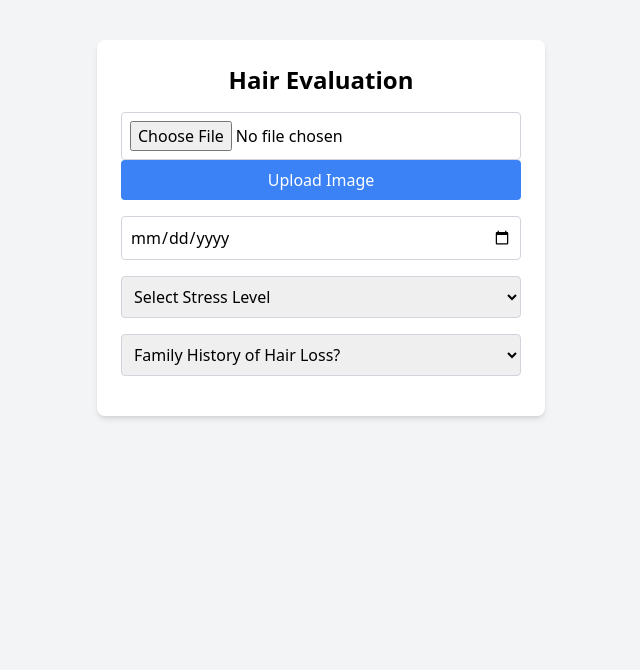
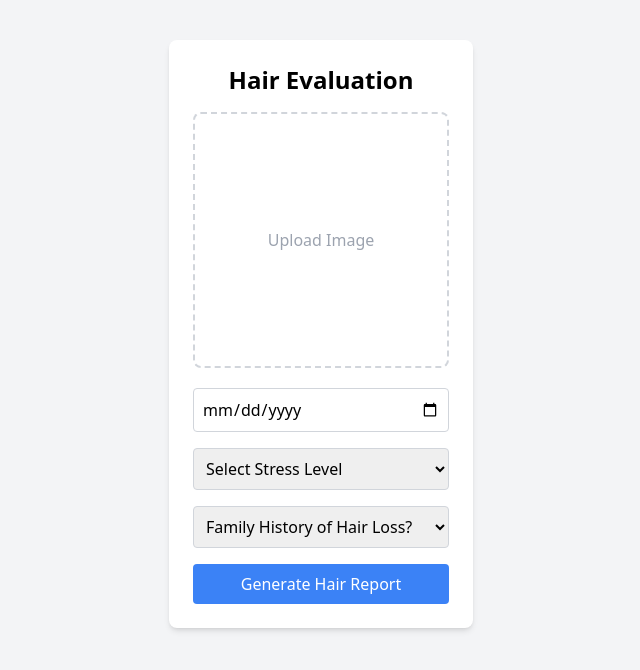
Before and after one commit to Nishant0783/HairCare, a React (Vite) app in the folder frontend/: page / in a window 1280 px wide. Both pictures are taken after typing "Sample", "Sample", "name@example.com" into the empty fields and a click on the button "Continue to Hair Assessment". Shown: the top 670 px of the page, without its empty margins (319-959 px from the left). Built offline with nearby package versions, Linux system fonts and the light colour scheme.

Commit message:
complete demo

```diff
--- a/frontend/src/App.jsx
+++ b/frontend/src/App.jsx
@@ -3,6 +3,7 @@
 import './index.css';
 import Report from './Report.jsx';
 import axios from 'axios';
+import ImageUpload from './components/ImageUpload.jsx';
 
 const App = () => {
   const [step, setStep] = useState(1);
@@ -10,6 +11,9 @@
   const [report, setReport] = useState(null);
   const [error, setError] = useState('');
   const [isHairfall, setIsHairFall] = useState(null);
+  const [uploadedImage, setUploadedImage] = useState(null);
+  const [loading, setLoading] = useState(false);
+  const [isDisabled, setIsDisabled] = useState(true)
 
   const getTodayDate = () => {
     const today = new Date();
@@ -23,8 +27,7 @@
   ];
 
   const hairEvaluationFields = [
-    { type: 'file', name: 'file', placeholder: 'Choose File' },
-    { type: 'date', name: 'date', placeholder: 'D.O.B', max: getTodayDate()}, // Restricting the date input
+    { type: 'date', name: 'date', placeholder: 'D.O.B', max: getTodayDate() },
     { type: 'select', name: 'stressLevel', placeholder: 'Select Stress Level', options: ['Low', 'Medium', 'High'] },
     { type: 'select', name: 'familyHistory', placeholder: 'Family History of Hair Loss?', options: ['Yes', 'No'] },
   ];
@@ -39,9 +42,10 @@
   const handleImageUpload = async (file) => {
     const formData = new FormData();
     formData.append('file', file);
+    setUploadedImage(file);
 
     try {
-      const response = await axios.post('https://haircare-xmpz.onrender.com/analyzeImage', formData, {
+      const response = await axios.post('http://localhost:5000/analyzeImage', formData, {
         headers: {
           'Content-Type': 'multipart/form-data',
         },
@@ -49,34 +53,46 @@
       console.log("Response of image analysis: ", response);
       setError('');
       setImageAnalysis(response.data);
+      if(!response.data.isHairfall) {
+        setError('Uploaded image is not a hairfall image');
+        return
+      }
       setIsHairFall(response.data.isHairfall);
+      setIsDisabled(!(response.data.isHairfall))
     } catch (error) {
       console.error('Error analyzing image:', error);
-      setError(error.message);
+      setError('Uploaded image is not a hairfall image');
+      setIsHairFall(false);
+      setIsDisabled(true)
     }
   };
 
   const handleHairEvaluationSubmit = async (data) => {
-    if (!imageAnalysis) {
+    if (!imageAnalysis || !uploadedImage) {
       alert('Please upload and analyze an image first.');
       return;
     }
 
     const formData = new FormData();
-    formData.append('file', data.file);
+    formData.append('file', uploadedImage);
     formData.append('fullName', localStorage.getItem('name'));
     formData.append('phoneNumber', localStorage.getItem('number'));
     formData.append('email', localStorage.getItem('email'));
     formData.append('date', data.date);
     formData.append('stressLevel', data.stressLevel);
     formData.append('familyHistory', data.familyHistory);
-
+    // Inspect FormData content
+    for (let [key, value] of formData.entries()) {
+      console.log(key, value);
+    }
     localStorage.setItem('dob', data.date);
     localStorage.setItem('stress', data.stressLevel);
     localStorage.setItem('history', data.familyHistory);
 
+    setLoading(true);
+
     try {
-      const response = await axios.post('https://haircare-xmpz.onrender.com/submit', formData, {
+      const response = await axios.post('http://localhost:5000/submit', formData, {
         headers: {
           'Content-Type': 'multipart/form-data',
         },
@@ -88,6 +104,8 @@
     } catch (error) {
       console.error('Error generating report:', error);
       setError("Error in generating report");
+    } finally {
+      setLoading(false);
     }
   };
 
@@ -103,21 +121,25 @@
         />
       )}
       {step === 2 && (
+        <>
           <FormStep
             formTitle="Hair Evaluation"
             formFields={hairEvaluationFields}
             buttonText="Generate Hair Report"
             onSubmit={handleHairEvaluationSubmit}
             isLastStep={true}
-          onImageUpload={handleImageUpload}
             showButton={isHairfall}
+            isImage={true}
+            isLoading={loading}
+            imageComponent={<ImageUpload onImageUpload={handleImageUpload} />}
+            isDisabled = {isDisabled}
           />
+        </>
       )}
       {step === 3 && (
         <Report report={report} />
       )}
-      {isHairfall === false && <p>The image uploaded is not a hairfall image. Please re-upload image</p>}
-      {error && error !== '' && <p>{error}</p>}
+      {error && <p className="text-red-500">{error}</p>}
     </div>
   );
 };
--- a/frontend/src/FormStep.jsx
+++ b/frontend/src/FormStep.jsx
@@ -1,12 +1,12 @@
 import React, { useState } from 'react';
 
-const FormStep = ({ formTitle, formFields, buttonText, onSubmit, onImageUpload, showButton }) => {
+const FormStep = ({ formTitle, formFields, buttonText, onSubmit, showButton, isImage, imageComponent, isLoading, isDisabled }) => {
   const [formData, setFormData] = useState({});
   const [errors, setErrors] = useState({});
 
   const handleChange = (e) => {
-    const { name, value, type, files } = e.target;
-    setFormData({ ...formData, [name]: type === 'file' ? files[0] : value });
+    const { name, value, type } = e.target;
+    setFormData({ ...formData, [name]: value });
     if (errors[name]) {
       setErrors({ ...errors, [name]: '' });
     }
@@ -32,16 +32,11 @@
     }
   };
 
-  const handleImageUpload = (e) => {
-    e.preventDefault()
-    if(formData.file !== '') {
-      onImageUpload(formData.file)
-    }
-  }
-
   return (
     <div className="max-w-md mx-auto p-6 bg-white rounded-lg shadow-md mt-10 flex flex-col">
       <h2 className="text-2xl font-bold mb-4 text-center">{formTitle}</h2>
+      {isImage && imageComponent}
+
       <form onSubmit={handleSubmit}>
         {formFields.map((field, index) => (
           <div key={index} className="mb-4">
@@ -59,7 +54,6 @@
                 ))}
               </select>
             ) : (
-              <>
               <input
                 type={field.type}
                 name={field.name}
@@ -68,28 +62,29 @@
                 max={field.max}
                 className="w-full p-2 border border-gray-300 rounded"
               />
-                {field.type == "file" && <button
-                  type="submit"
-                  className="w-full p-2 bg-blue-500 text-white rounded hover:bg-blue-700"
-                  onClick={handleImageUpload}
-                >
-                  Upload Image
-                </button>}
-
-              </>
             )}
             {errors[field.name] && <p className="text-red-500 text-sm mt-1">{errors[field.name]}</p>}
           </div>
         ))}
-        {
-          showButton && <button
+
+        <button
           type="submit"
-          className="w-full p-2 bg-blue-500 text-white rounded hover:bg-blue-700"
+          className={`w-full p-2 bg-blue-500 text-white rounded hover:bg-blue-700 ${!showButton && 'disabled:bg-blue-400'} ${isDisabled  ? 'pointer-events-none' : 'pointer-events-auto'}  ${isDisabled  ? 'bg-blue-300' : 'bg-blue-500'} ${isLoading && 'pointer-events-none'}`}
         >
-          {buttonText}
+          {isLoading ? (
+            <div role="status">
+              <svg aria-hidden="true" className="w-8 h-8 text-white animate-spin fill-blue-500 mx-auto" viewBox="0 0 100 101" fill="none" xmlns="http://www.w3.org/2000/svg">
+                <path d="M100 50.5908C100 78.2051 77.6142 100.591 50 100.591C22.3858 100.591 0 78.2051 0 50.5908C0 22.9766 22.3858 0.59082 50 0.59082C77.6142 0.59082 100 22.9766 100 50.5908ZM9.08144 50.5908C9.08144 73.1895 27.4013 91.5094 50 91.5094C72.5987 91.5094 90.9186 73.1895 90.9186 50.5908C90.9186 27.9921 72.5987 9.67226 50 9.67226C27.4013 9.67226 9.08144 27.9921 9.08144 50.5908Z" fill="currentColor" />
+                <path d="M93.9676 39.0409C96.393 38.4038 97.8624 35.9116 97.0079 33.5539C95.2932 28.8227 92.871 24.3692 89.8167 20.348C85.8452 15.1192 80.8826 10.7238 75.2124 7.41289C69.5422 4.10194 63.2754 1.94025 56.7698 1.05124C51.7666 0.367541 46.6976 0.446843 41.7345 1.27873C39.2613 1.69328 37.813 4.19778 38.4501 6.62326C39.0873 9.04874 41.5694 10.4717 44.0505 10.1071C47.8511 9.54855 51.7191 9.52689 55.5402 10.0491C60.8642 10.7766 65.9928 12.5457 70.6331 15.2552C75.2735 17.9648 79.3347 21.5619 82.5849 25.841C84.9175 28.9121 86.7997 32.2913 88.1811 35.8758C89.083 38.2158 91.5421 39.6781 93.9676 39.0409Z" fill="currentFill" />
+              </svg>
+              <span className="sr-only">Loading...</span>
+            </div>
+          )
+          :
+          (
+            `${buttonText}`
+          )}
         </button>
-        }
-
       </form>
     </div>
   );
--- /dev/null
+++ b/frontend/src/components/ImageUpload.jsx
@@ -0,0 +1,37 @@
+import React, { useState } from 'react';
+
+const ImageUpload = ({ onImageUpload }) => {
+  const [image, setImage] = useState(null);
+
+  const handleImageChange = (e) => {
+    const file = e.target.files[0];
+    if (file) {
+      const reader = new FileReader();
+      reader.onloadend = () => {
+        setImage(reader.result);
+      };
+      reader.readAsDataURL(file);
+      onImageUpload(file);
+    }
+  };
+
+  return (
+    <div className="w-64 h-64 mb-[20px] border-2 border-dashed border-gray-300 rounded-lg overflow-hidden relative">
+      <input
+        type="file"
+        accept="image/*"
+        className="opacity-0 absolute inset-0 w-full h-full cursor-pointer"
+        onChange={handleImageChange}
+      />
+      {image ? (
+        <img src={image} alt="Uploaded" className="w-full h-full object-cover" />
+      ) : (
+        <div className="flex items-center justify-center h-full text-gray-400">
+          Upload Image
+        </div>
+      )}
+    </div>
+  );
+};
+
+export default ImageUpload;
```
Also changed, not shown: 4 other files (tests, documents, lock files or other folders). Lines whose indentation alone changed are shown as unchanged.
